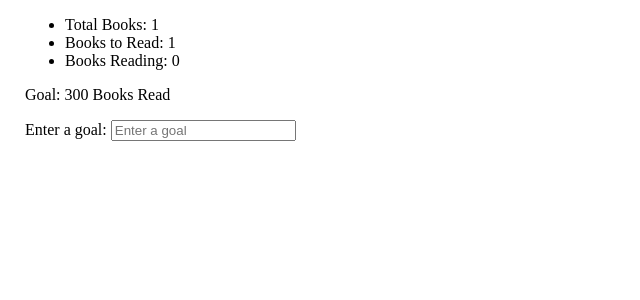
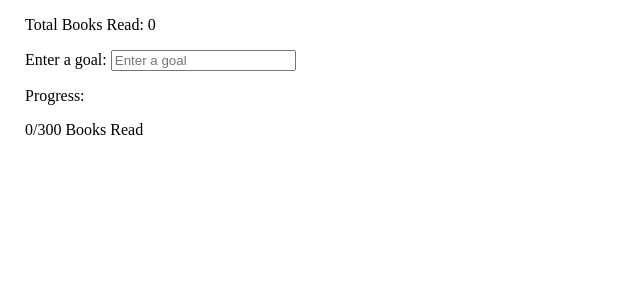
Before and after one commit to KC21025/to-read-list-manager, a Flask app: page /stats in a window 1280 px wide. Shown: the part 43-343 px from the top of the page, without its empty margins (0-640 px from the left). Run offline with Flask 3, Linux system fonts and the light colour scheme; data comes from the database, SQL or seed files in the repository; both versions use the stored data as it was after the commit.

Commit message:
Added sections for the plan to read vs reading section in the stats page, made it so that the goal page is updated, and made total books read at the top accessible.

```diff
--- a/app.py
+++ b/app.py
@@ -31,11 +31,11 @@ def manage():
 def stats():
     conn = get_db_connection() # Getting database connection
     try:
-        total_books = conn.execute("SELECT COUNT(*) From Item").fetchall()[0]
         books_to_read = conn.execute("SELECT Count(Item.Status_ID) FROM Item where Status_ID = 3").fetchall()[0]
         books_reading = conn.execute("SELECT Count(Item.Status_ID) FROM Item where Status_ID = 1").fetchall()[0]
+        books_read = conn.execute("SELECT COUNT(Item.Status_ID) FROM Item where Status_ID = 2").fetchall()[0]
         goal = conn.execute("SELECT Goal_Count FROM Goals").fetchall()
-        return render_template('stats.html', total_books=total_books, books_to_read=books_to_read, books_reading=books_reading, goal = goal)
+        return render_template('stats.html', books_to_read=books_to_read, books_reading=books_reading, goal = goal, books_read=books_read)
     finally:
         conn.close() # Closing the database connection
 
--- a/static/styles.css
+++ b/static/styles.css
@@ -29,10 +29,14 @@ body {
 /* Manage HTML */
 /* Styles for the manage pag */
 
-#bookList{
+#manageBooksList {
     width:30%;
+    height: 40vh;
+    border: 2px solid black;
+    margin-bottom: 20px;
+}
+
+#bookList {
     overflow-y: auto;
-    border: 2px solid black;
-    padding: 20px;
     list-style-type: none;
 }
--- a/templates/manage.html
+++ b/templates/manage.html
@@ -2,7 +2,7 @@
         {% block content %} <!-- Starting content block -->
 
             <h1>Click to edit existing books!</h1>
-
+            <div id = "manageBooksList">
                 <ul id="bookList">
                     {% for book in books %}
                         <li manage-data-id="{{ book.item_id }}" >
@@ -10,6 +10,7 @@
                         </li>
                     {% endfor %}
                 </ul>
+            </div>
 
             <div id="bookDisplay"> <!-- This div will be used to display book details when a book is clicked -->
 
--- a/templates/stats.html
+++ b/templates/stats.html
@@ -1,18 +1,22 @@
         {% extends "layout.html" %} <!-- Extending base layout -->
         {% block content %} <!-- Starting content block -->
-
-        <ul> <!-- Stats -->
-            <li>Total Books: {{ total_books[0] }}</li>
-            <li>Books to Read: {{ books_to_read[0] }}</li>
-            <li>Books Reading: {{ books_reading[0] }}</li>
-        </ul>
+        <div id = "total_books_read_section">
+            <p> Total Books Read: {{ books_read[0 ]}} </p>
+        </div>
 
         <div id = "goal_section">
-            <p> Goal: {{goal[0][0] }} Books Read </p>
             <form action = "/get_goal" id = "update_goal_form" method = "POST">
                 <p class = "inline-p">Enter a goal: </p><input type="number" name="goal_count" placeholder = "Enter a goal">
+                <p>Progress:</p>
+                <p> {{ books_read[0] }}/{{goal[0][0] }} Books Read</p>
             </form>
         </div>
+
+        <div id = "plan_reading_section">
+
+        </div>
+
+
 
         {% endblock %} <!-- Ending content block -->
    </body>
```
Also changed, not shown: database.db. Lines whose indentation alone changed are shown as unchanged.
